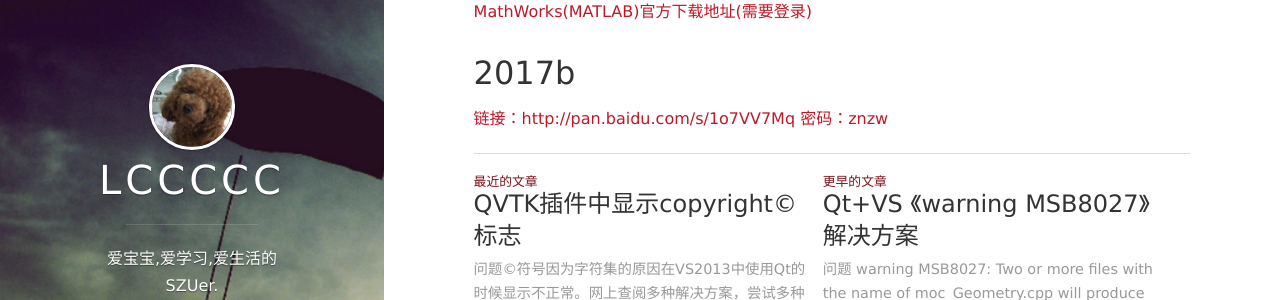
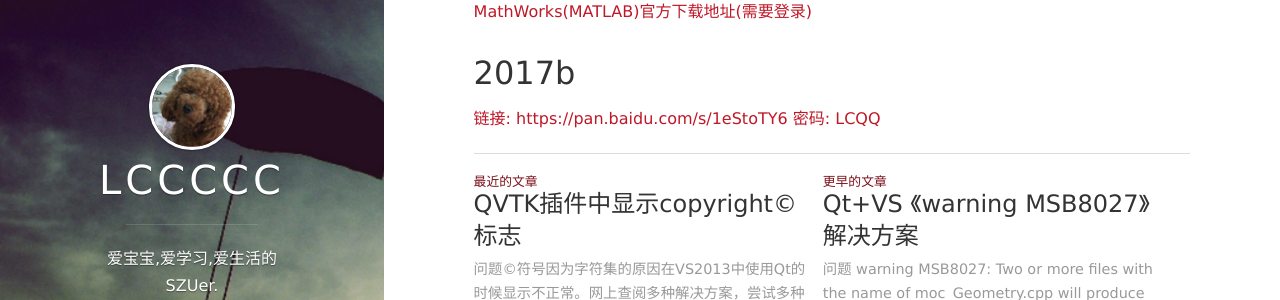
Before and after one commit to liuchang0523/liuchang0523.github.io, a Jekyll site: the page built from _posts/2017-08-09-MATLAB文件关联修复.md, in a window 1280 px wide and 900 px high, scrolled down 723 px. Shown: the part 151-451 px from the top of the window. Built offline with Jekyll 4.4.1, drawn with Linux system fonts in a browser that asks for light colours; nearby versions of some CDN libraries; comment, search, counter and statistics services are not loaded.

Commit message:
修改百度云链接

```diff
--- a/_posts/2017-08-09-MATLAB文件关联修复.md
+++ b/_posts/2017-08-09-MATLAB文件关联修复.md
@@ -31,4 +31,4 @@ tags: 原创分享
 
 ## 2017b
 
-[链接：http://pan.baidu.com/s/1o7VV7Mq 密码：znzw](http://pan.baidu.com/s/1o7VV7Mq)
+[链接: https://pan.baidu.com/s/1eStoTY6 密码: LCQQ](https://pan.baidu.com/s/1eStoTY6)
```
Also changed, not shown: _posts/2017-12-03-满速百度云.md (+1 -1 lines).
